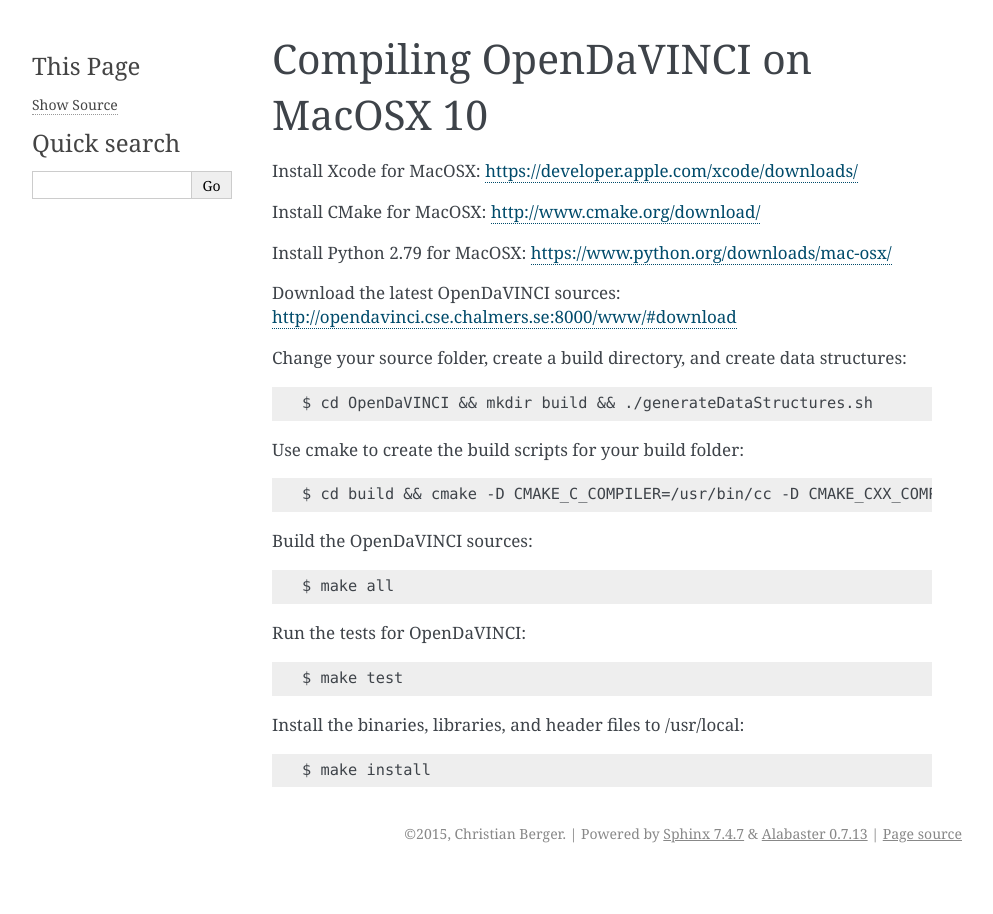
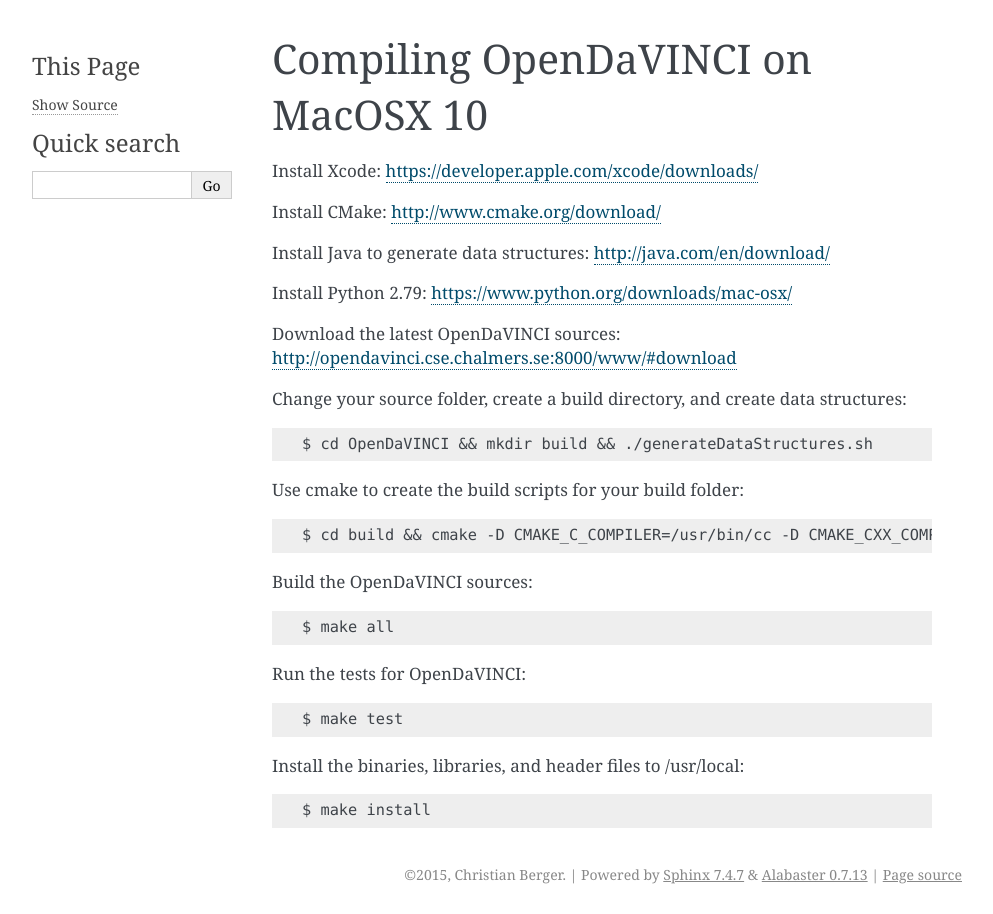
Before and after one commit to se-research/OpenDaVINCI, a Sphinx documentation site: the page built from docs/installation.macosx-10.rst, in a window 1280 px wide. Shown: the whole page, without its empty margins (148-1141 px from the left). Built offline with Sphinx 7.4.7, drawn with Linux system fonts in a browser that asks for light colours.

Commit message:
* Clean up

```diff
--- a/docs/installation.dragonfly-4.0.5.rst
+++ b/docs/installation.dragonfly-4.0.5.rst
@@ -19,6 +19,11 @@
    # pkg install devel/cmake
    # pkg install devel/git
    # pkg install lang/python
+
+Install Java to generate data structures::
+   # pkg install java/openjdk7
+
+.. Install Java to generate data structures::
    # pkg install devel/apache-ant
    # pkg install java/openjdk7
 
--- a/docs/installation.freebsd-10.rst
+++ b/docs/installation.freebsd-10.rst
@@ -29,6 +29,10 @@
 
    # ln -sf /usr/local/bin/python /usr/bin/python
 
+Install Java to generate data structures::
+
+   # pkg install openjdk
+
 Download the latest OpenDaVINCI sources: http://opendavinci.cse.chalmers.se:8000/www/#download
 
 Change your source folder, create a build directory, and create data structures::
--- a/docs/installation.macosx-10.rst
+++ b/docs/installation.macosx-10.rst
@@ -1,11 +1,13 @@
 Compiling OpenDaVINCI on MacOSX 10
 ==================================
 
-Install Xcode for MacOSX: https://developer.apple.com/xcode/downloads/
+Install Xcode: https://developer.apple.com/xcode/downloads/
 
-Install CMake for MacOSX: http://www.cmake.org/download/
+Install CMake: http://www.cmake.org/download/
 
-Install Python 2.79 for MacOSX: https://www.python.org/downloads/mac-osx/
+Install Java to generate data structures: http://java.com/en/download/
+
+Install Python 2.79: https://www.python.org/downloads/mac-osx/
 
 Download the latest OpenDaVINCI sources: http://opendavinci.cse.chalmers.se:8000/www/#download
 
--- a/docs/installation.netbsd-6.1.5.rst
+++ b/docs/installation.netbsd-6.1.5.rst
@@ -31,9 +32,8 @@
 
    #ln -sf /usr/pkg/bin/python2.7 /usr/bin/python
 
-Install Java::
+Install Java to generate data structures::
 
-   # cd /usr/pkgsrc/distfiles && wget http://ftp.osuosl.org/pub/funtoo/distfiles/oracle-java/jre-7u72-linux-i586.tar.gz
    # cd /usr/pkgsrc/distfiles && wget http://ftp.osuosl.org/pub/funtoo/distfiles/oracle-java/jdk-7u72-linux-i586.tar.gz
    # cd /usr/pkgsrc/emulators/suse121_base && make install clean
    # cd /usr/pkgsrc/emulators/suse121_x11 && make install clean
--- a/docs/installation.ubuntu-14.04.rst
+++ b/docs/installation.ubuntu-14.04.rst
@@ -22,6 +22,10 @@
 .. Install development packages for DataStructureGenerator sources::
 
    $ sudo apt-get install ant openjdk-7-jdk
+
+Install Java to generate data structures::
+
+   $ sudo apt-get install ant openjdk-7-jre
 
 Clean up installation::
 
```
Also changed, not shown: other parts of docs/installation.freebsd-10.rst (+1 -1 lines), other parts of docs/installation.netbsd-6.1.5.rst (+2 -1 lines), docs/installation.openbsd-5.7.rst (+6 -1 lines).
